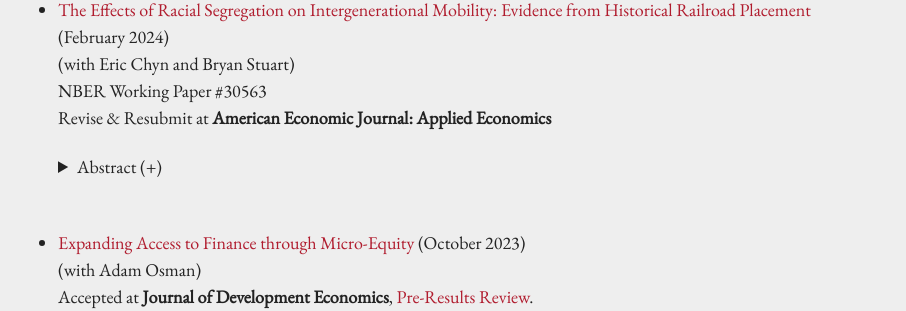
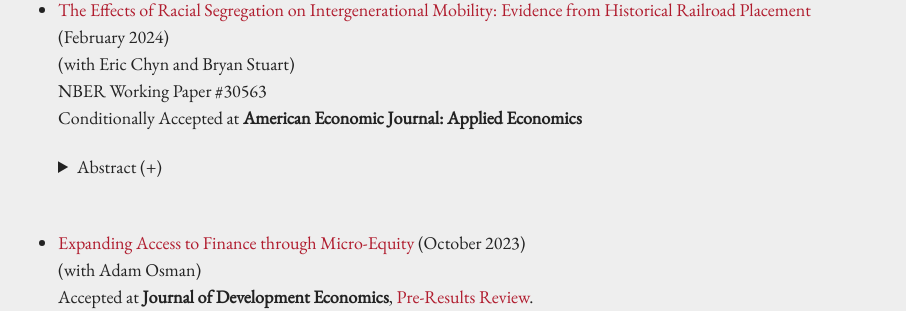
Before and after one commit to kareemhaggag/kareemhaggag.github.io, a Jekyll site: the page built from research.md, in a window 1280 px wide and 900 px high. Shown: the part 350-661 px from the top of the window, without its empty margins (186-1092 px from the left). Built offline with Jekyll 4.4.1, drawn with Linux system fonts in a browser that asks for light colours; comment, search, counter and statistics services are not loaded; our own code applies the rules of GitHub Pages for plain Markdown files.

Commit message:
update research

```diff
--- a/research.md
+++ b/research.md
@@ -20,7 +20,7 @@ permalink: /research/
 * [The Effects of Racial Segregation on Intergenerational Mobility: Evidence from Historical Railroad Placement](/f/Segregation_Mobility.pdf) (February 2024)<br />
   (with Eric Chyn and Bryan Stuart)<br />
   NBER Working Paper #30563<br />
-    Revise & Resubmit at **American Economic Journal: Applied Economics** <br />
+    Conditionally Accepted at **American Economic Journal: Applied Economics** <br />
 
 
 
```
